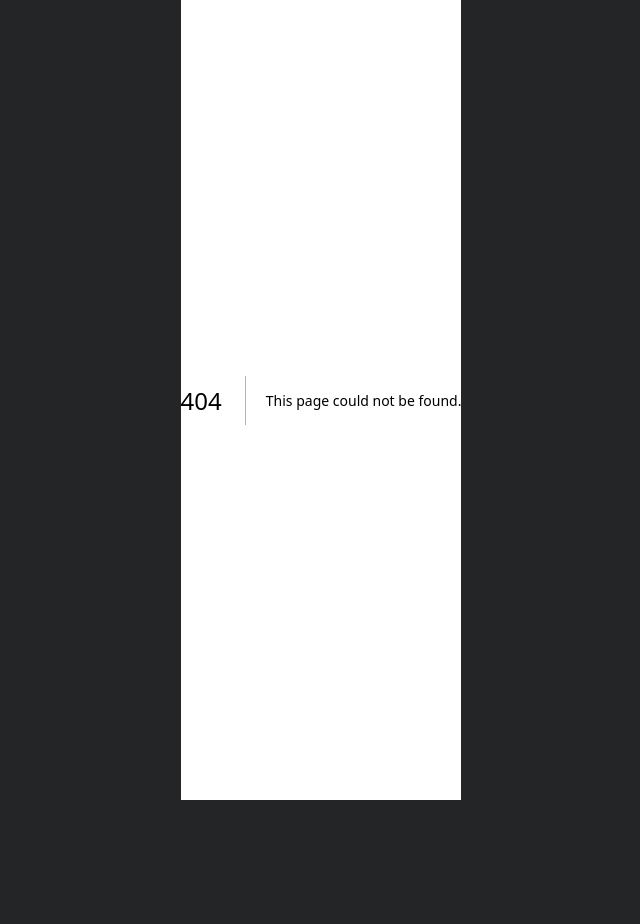
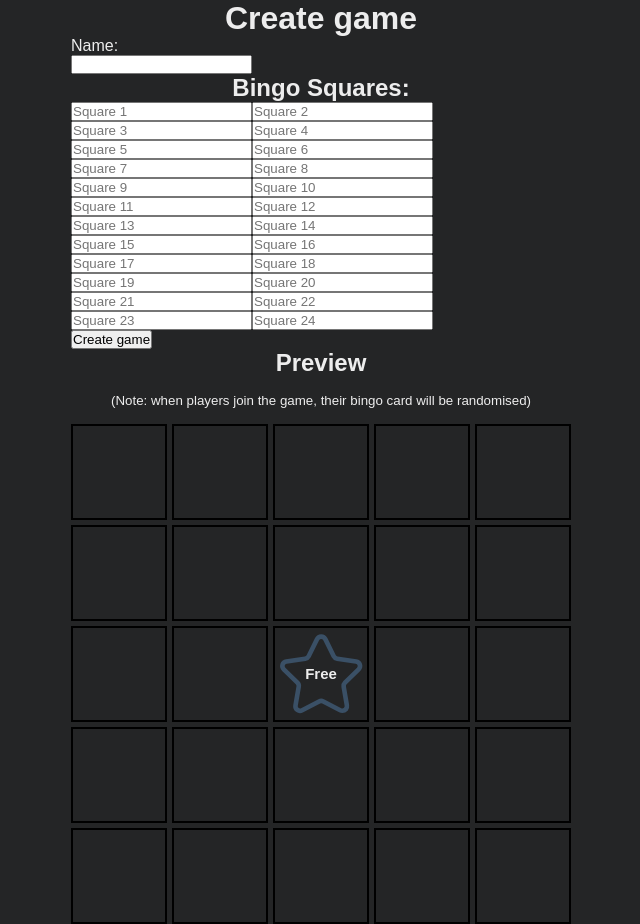
Before and after one commit to ramstedt/bingomultiplayer, a Next.js app: page /create in a window 1280 px wide. Before the commit this address had no page. Shown: the whole page, without its empty margins (319-959 px from the left). Before the commit the page ends 800 px from the top, so only its background shows below. Built offline with nearby package versions, Linux system fonts and the light colour scheme; a web font is replaced by a local one.

Commit message:
work on card preview

```diff
--- a/app/components/BingoCard/BingoCard.js
+++ b/app/components/BingoCard/BingoCard.js
@@ -1,58 +1,69 @@
 'use client';
 import { useState, useEffect } from 'react';
 import styles from './BingoCard.module.css';
+import { CiStar } from 'react-icons/ci';
 
 const BingoCard = ({ cellContent }) => {
-
-  const initialGrid = Array(5)
+  const initialMarkedGrid = Array(5)
     .fill(null)
     .map(() => Array(5).fill(false));
-  const [grid, setGrid] = useState(initialGrid);
+
+  const [grid, setGrid] = useState([]);
+  const [markedGrid, setMarkedGrid] = useState(initialMarkedGrid);
   const [bingoStatus, setBingoStatus] = useState('');
 
   useEffect(() => {
     const cellContentArray = Object.values(cellContent);
 
-    cellContentArray.splice(12, 0, "");
+    cellContentArray.splice(12, 0, '');
 
     const newGrid = Array(5)
       .fill(null)
       .map((_, rowIndex) =>
         Array(5)
-          .fill(false)
+          .fill(null)
           .map((_, colIndex) =>
-            rowIndex === 2 && colIndex === 2
-              ? 'Free'
-              : cellContentArray[rowIndex * 5 + colIndex]
+            rowIndex === 2 && colIndex === 2 ? (
+              <div className={styles.free}>
+                <CiStar /> <div>Free</div>
+              </div>
+            ) : (
+              cellContentArray[rowIndex * 5 + colIndex]
+            )
           )
       );
 
     setGrid(newGrid);
   }, [cellContent]);
 
-  const checkBingo = (grid) => {
-    for (let row of grid) {
-      if (row.every((cell) => cell === true || cell === 'Free')) {
+  const checkBingo = (markedGrid) => {
+    const isFreeCell = (cell) => {
+      return (
+        cell === true || (typeof cell === 'string' && cell.includes('free'))
+      );
+    };
+
+    // Check rows
+    for (let row of markedGrid) {
+      if (row.every((cell) => cell === true)) {
         return true;
       }
     }
 
+    // Check columns
     for (let col = 0; col < 5; col++) {
-      if (grid.every((row) => row[col] === true || row[col] === 'Free')) {
+      if (markedGrid.every((row) => row[col] === true)) {
         return true;
       }
     }
 
-    if (
-      grid.every((row, index) => row[index] === true || row[index] === 'Free')
-    ) {
+    // Check diagonal top-left to bottom-right
+    if (markedGrid.every((row, index) => row[index] === true)) {
       return true;
     }
-    if (
-      grid.every(
-        (row, index) => row[4 - index] === true || row[4 - index] === 'Free'
-      )
-    ) {
+
+    // Check diagonal top-right to bottom-left
+    if (markedGrid.every((row, index) => row[4 - index] === true)) {
       return true;
     }
 
@@ -60,17 +71,17 @@ const BingoCard = ({ cellContent }) => {
   };
 
   const handleClick = (rowIndex, colIndex) => {
-    const updatedGrid = grid.map((row, rIdx) =>
-      row.map((cell, cIdx) =>
-        rIdx === rowIndex && cIdx === colIndex ? true : cell
+    const updatedMarkedGrid = markedGrid.map((row, rIdx) =>
+      row.map((marked, cIdx) =>
+        rIdx === rowIndex && cIdx === colIndex ? !marked : marked
       )
     );
 
-    setGrid(updatedGrid);
+    setMarkedGrid(updatedMarkedGrid);
   };
 
   useEffect(() => {
-    if (checkBingo(grid)) {
+    if (checkBingo(markedGrid)) {
       const announce = window.confirm(
         'You got Bingo! Do you want to announce it?'
       );
@@ -78,7 +89,7 @@ const BingoCard = ({ cellContent }) => {
         setBingoStatus('Bingo! 🎉');
       }
     }
-  }, [grid]);
+  }, [markedGrid]);
 
   return (
     <div>
@@ -87,7 +98,9 @@ const BingoCard = ({ cellContent }) => {
           row.map((cell, colIndex) => (
             <div
               key={`${rowIndex}-${colIndex}`}
-              className={`${styles.cell} ${cell === true ? styles.marked : ''}`}
+              className={`${styles.cell} ${
+                markedGrid[rowIndex][colIndex] ? styles.marked : ''
+              }`}
               onClick={() => handleClick(rowIndex, colIndex)}
             >
               {cell}
--- a/app/components/BingoCard/BingoCard.module.css
+++ b/app/components/BingoCard/BingoCard.module.css
@@ -3,7 +3,6 @@
   grid-template-columns: repeat(5, 1fr);
   grid-template-rows: repeat(5, 1fr);
   gap: 5px;
-  background-color: #fff;
   margin: 0 auto;
   width: 95vw;
   height: 95vw;
@@ -12,35 +11,61 @@
 }
 
 .cell {
-  padding: 1px;
   display: flex;
   justify-content: center;
   align-items: center;
   border: 2px solid #000;
-  background-color: #ddd;
   font-size: calc(3vw);
   font-weight: bold;
   cursor: pointer;
   transition: background-color 0.3s ease;
+  word-wrap: break-word;
+  overflow-wrap: break-word;
+  text-align: center;
+  line-height: 1.1;
+  width: 100%;
+  aspect-ratio: 1 / 1;
+  overflow: hidden;
 }
 
 @media (min-width: 500px) {
-  .bingoCard div {
-    font-size: 20px;
+  .cell {
+    font-size: clamp(12px, 2.5vw, 15px);
   }
 }
 
 .cell:hover {
-  background-color: #bbb;
+  background-color: #4b79e3;
 }
 
 .marked {
-  background-color: #4caf50;
-  color: white;
+  background-color: #4b79e3;
+  color: rgb(18, 18, 18);
 }
+
 .status {
   margin-top: 20px;
   font-size: 24px;
   font-weight: bold;
   color: #4caf50;
 }
+
+.free {
+  display: grid;
+  grid-template-columns: 1fr;
+  grid-template-rows: 1fr;
+  justify-items: center;
+  align-items: center;
+  height: 100%;
+  width: 100%;
+}
+
+.free > * {
+  grid-area: 1 / 1 / 2 / 2;
+}
+
+.free svg {
+  height: 120%;
+  width: 120%;
+  color: #3a5066;
+}
--- /dev/null
+++ b/app/create/create.module.css
@@ -0,0 +1,4 @@
+.text {
+  font-size: smaller;
+  margin: 1rem 0;
+}
--- /dev/null
+++ b/app/create/page.js
@@ -0,0 +1,68 @@
+'use client';
+import { useState, useEffect } from 'react';
+import BingoCard from '../components/BingoCard/BingoCard';
+import styles from './create.module.css';
+
+export default function Home() {
+  const [name, setName] = useState('');
+  const [bingoSquares, setBingoSquares] = useState(Array(24).fill(''));
+
+  useEffect(() => {
+    const initialSquares = Array.from({ length: 24 }, (_, i) => ``);
+    setBingoSquares(initialSquares);
+  }, []);
+
+  const handleSquareChange = (index, value) => {
+    const updatedSquares = [...bingoSquares];
+    updatedSquares[index] = value;
+    setBingoSquares(updatedSquares);
+  };
+
+  const handleSubmit = (event) => {
+    event.preventDefault();
+    const formData = {
+      name: name,
+      bingoSquares: bingoSquares,
+    };
+    console.log('Form submitted:', JSON.stringify(formData, null, 2));
+  };
+
+  return (
+    <>
+      <h1>Create game</h1>
+      <form onSubmit={handleSubmit}>
+        <label htmlFor='name'>Name:</label>
+        <br />
+        <input
+          type='text'
+          id='name'
+          name='name'
+          value={name}
+          onChange={(e) => setName(e.target.value)}
+          required
+        />
+        <br />
+        <h2>Bingo Squares:</h2>
+        <div className='bingo-squares'>
+          {bingoSquares.map((square, index) => (
+            <input
+              key={index}
+              type='text'
+              name={`square${index + 1}`}
+              placeholder={`Square ${index + 1}`}
+              value={square}
+              onChange={(e) => handleSquareChange(index, e.target.value)}
+              required
+            />
+          ))}
+        </div>
+        <button type='submit'>Create game</button>
+      </form>
+      <h2>Preview</h2>
+      <p className={styles.text}>
+        (Note: when players join the game, their bingo card will be randomised)
+      </p>
+      <BingoCard cellContent={bingoSquares} />
+    </>
+  );
+}
--- a/package.json
+++ b/package.json
@@ -13,6 +13,7 @@
     "next": "14.2.15",
     "react": "^18",
     "react-dom": "^18",
+    "react-icons": "^5.3.0",
     "styled-components": "^6.1.13"
   },
   "devDependencies": {
```
Also changed, not shown: 1 other file (tests, documents, lock files or other folders).
